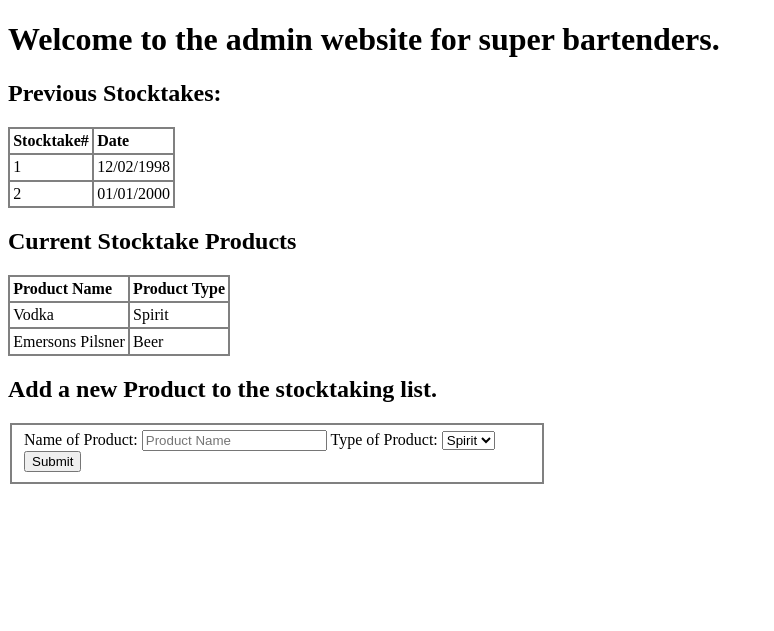
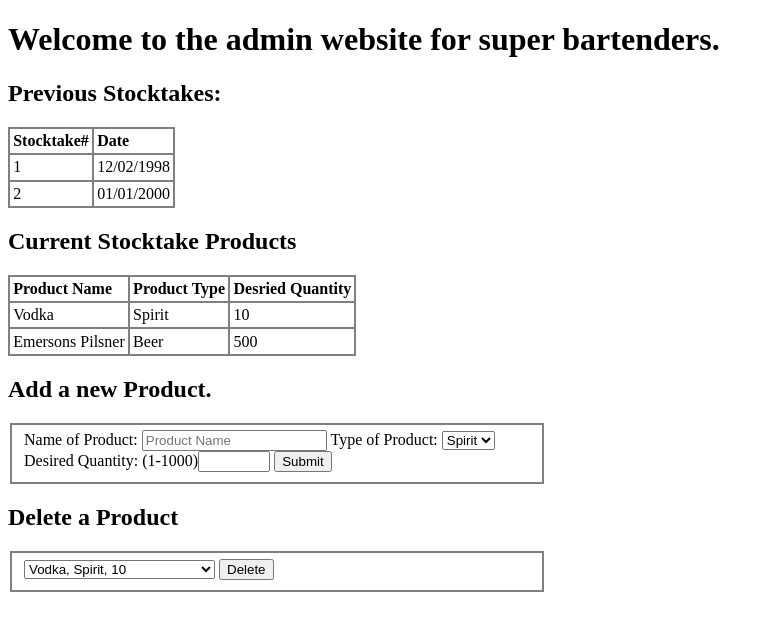
Before and after one commit to timcop/Stocktake, a PHP site: page /test.php in a window 1280 px wide. Shown: the top 631 px of the page, without its empty margins (0-774 px from the left). Run offline with PHP 8.4, Linux system fonts and the light colour scheme; data comes from the database, SQL or seed files in the repository.

Commit message:
add delete_product.php
Add desired quantities of a product to the Products table
Add delete_product.php allows the admin site to delete a product from the Products table.

```diff
--- a/www/index.php
+++ b/www/index.php
@@ -23,7 +23,7 @@
         <p>Welcome to the stocktaking site!</p>
 
         <table border="1">
-            <tr><th>Product Name</th><th>Product Type</th></tr>
+            <tr><th>Product Name</th><th>Product Type</th><th>Desired Quantity</th></tr>
 
             <?php
 
@@ -39,7 +39,7 @@
                 $q = $pdo->query("SELECT * FROM Products");
 
                 while($row = $q->fetch()){
-                echo "<tr><td>".$row["name"]."</td><td>".$row["type"]."</td></tr>\n";
+                echo "<tr><td>".$row["name"]."</td><td>".$row["type"]."</td><td>".$row["desired_quantity"]."</td></tr>\n";
                 }
 
             ?>
--- a/www/insert_product.php
+++ b/www/insert_product.php
@@ -6,10 +6,11 @@
 
     $product_name = $_REQUEST['name'];
     $product_type = $_REQUEST['type'];
+    $desired_quantity = $_REQUEST['dq'];
 
     $pdo_dsn = "mysql:host=$db_host;dbname=$db_name";
 
     $pdo = new PDO($pdo_dsn, $db_user, $db_passwd);
-    $sql = "INSERT INTO Products (name, type) VALUES ('" . $product_name . "','" . $product_type . "')";
+    $sql = "INSERT INTO Products (name, type) VALUES ('" . $product_name . "','" . $product_type . "','" . $desired_quantity . "')";
     $pdo->exec($sql)
 ?>
--- a/www/test.php
+++ b/www/test.php
@@ -50,7 +50,7 @@
 
         <h2>Current Stocktake Products</h2>
         <table border="1">
-            <tr><th>Product Name</th><th>Product Type</th></tr>
+            <tr><th>Product Name</th><th>Product Type</th><th>Desried Quantity</th></tr>
             <?php
 
                 $db_host   = '127.0.0.1';
@@ -65,14 +65,14 @@
                 $q = $pdo->query("SELECT * FROM Products");
 
                 while($row = $q->fetch()){
-                echo "<tr><td>".$row["name"]."</td><td>".$row["type"]."</td></tr>\n";
+                echo "<tr><td>".$row["name"]."</td><td>".$row["type"]."</td><td>".$row["desired_quantity"]."</td></tr>\n";
                 }
 
             ?>
         </table>
 
         <section>
-            <h2>Add a new Product to the stocktaking list.</h2>
+            <h2>Add a new Product.</h2>
             <form method="post" enctype="aplication/x-www-form-urlencoded" action="insert_product.php">
                 <fieldset>
                     <label for="name">Name of Product: </label><input type="text" placeholder="Product Name" id="name" name="name" maxlength="50" required>
@@ -81,7 +81,35 @@
                         <option value="Spirit">Spirit</option>
                         <option value="Beer">Beer</option>
                     </select>
+                    <label for="dq">Desired Quantity: (1-1000)</label><input type="number" id="dq" name="dq" min="1" max="1000" required>
                     <input type="submit" value="Submit">
+                </fieldset>
+            </form>
+
+            <h2>Delete a Product</h2>
+            <form method="post" enctype="aplication/x-www-form-urlencoded" action="delete_product.php">
+                <fieldset>
+                    <select name="product" id="name">
+                        <?php
+
+                            $db_host   = '127.0.0.1';
+                            $db_name   = 'stocktake';
+                            $db_user   = 'root';
+                            $db_passwd = 'insecure_mysqlroot_pw';
+
+                            $pdo_dsn = "mysql:host=$db_host;dbname=$db_name";
+
+                            $pdo = new PDO($pdo_dsn, $db_user, $db_passwd);
+
+                            $q = $pdo->query("SELECT * FROM Products");
+
+                            while($row = $q->fetch()){
+                            echo "<option value='" . $row["name"] . "|" . $row["type"] . "|" . $row["desired_quantity"] . "'>"
+                            . $row["name"] . ", " . $row["type"] . ", " . $row["desired_quantity"] . "</option>";
+                            }
+                        ?>
+                    </select>
+                    <input type="submit" value="Delete">
                 </fieldset>
             </form>
         </section>
```
Also changed, not shown: setup-database.sql (+4 -3 lines), www/delete_product.php (added, +18 -0 lines). Lines whose indentation alone changed are shown as unchanged.
